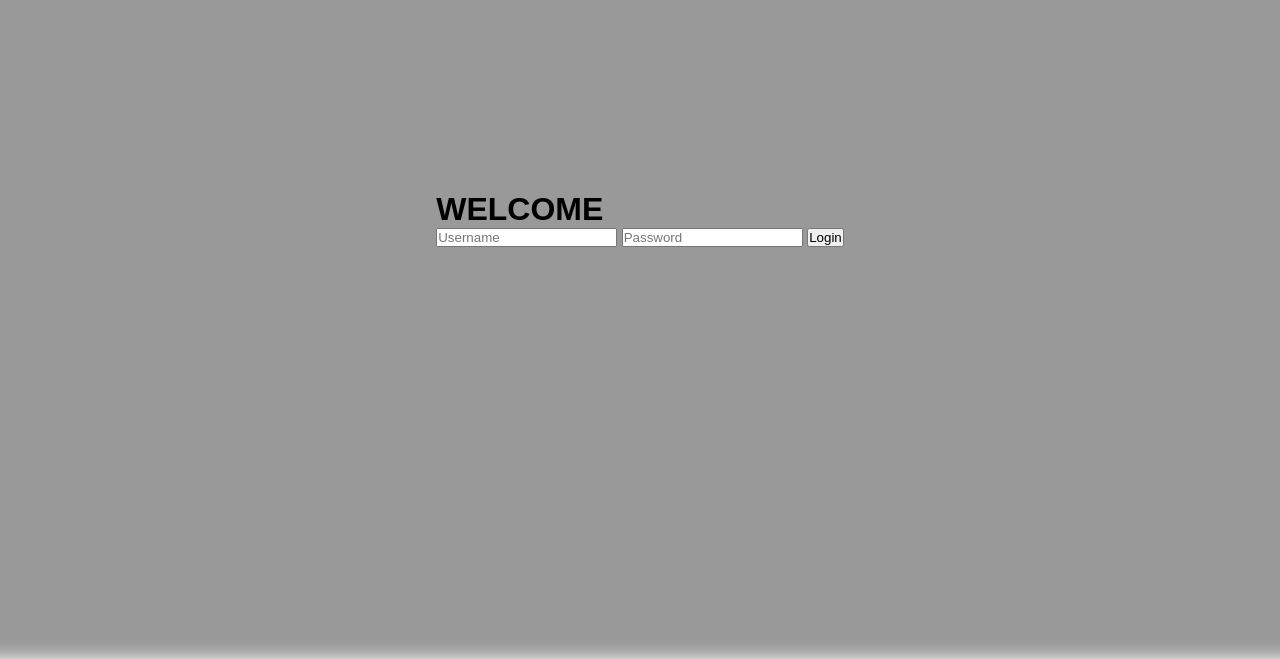
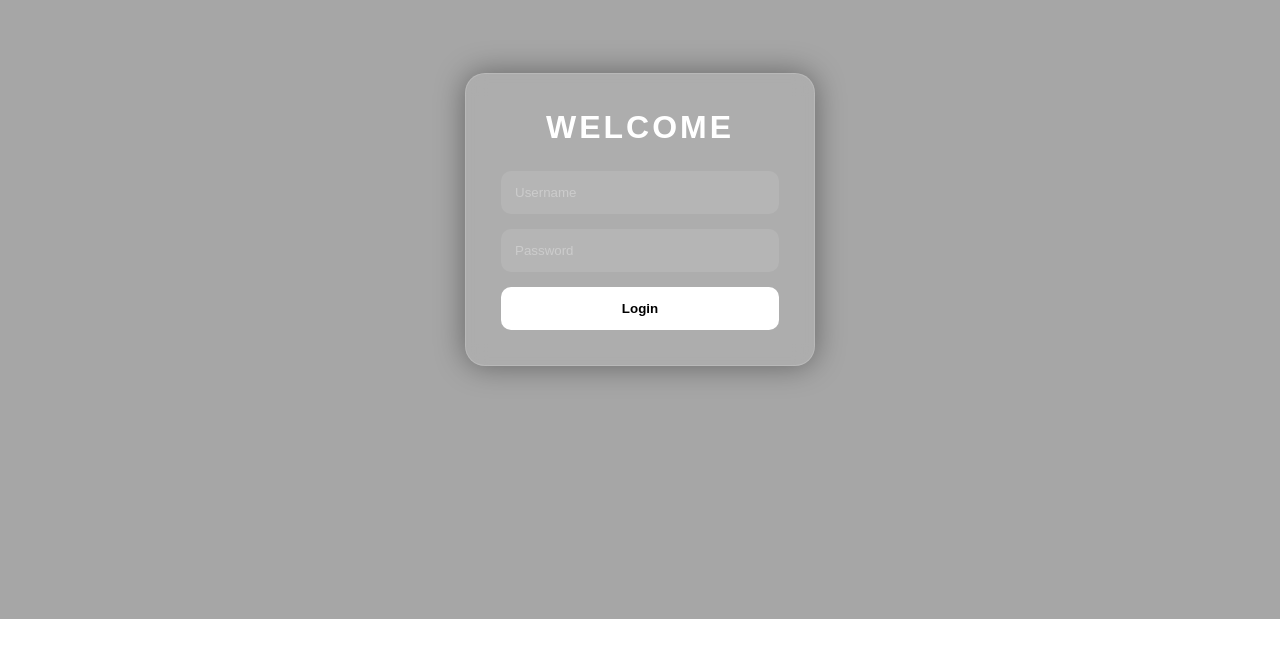
Before and after one commit to quanthaihong1/Thaihongquan, a plain HTML site: page index.html in a window 1280 px wide. Shown: the part 181-840 px from the top of the page. Drawn offline with Linux system fonts and the light colour scheme.

Commit message:
Update style.css

```diff
--- a/style.css
+++ b/style.css
@@ -7,17 +7,14 @@
 body{
     min-height:100vh;
 
-    background:
-    url("assets/images/bg.jpg")
-    center center/cover no-repeat;
-
-    font-family:Arial, Helvetica, sans-serif;
-
     display:flex;
     justify-content:center;
     align-items:center;
 
+    font-family:Arial, Helvetica, sans-serif;
+
     position:relative;
+    overflow:hidden;
 }
 
 body::before{
@@ -26,12 +23,85 @@ body::before{
     inset:0;
 
     background:
-        linear-gradient(rgba(0,0,0,.4), rgba(0,0,0,.4)),
         url("assets/images/bg.jpg")
         center center/cover no-repeat;
 
-    filter:blur(8px);
-    transform:scale(1.1);
+    filter:blur(6px) brightness(.5);
+    transform:scale(1.08);
 
+    z-index:-2;
+}
+
+body::after{
+    content:"";
+    position:absolute;
+    inset:0;
+    background:rgba(0,0,0,.35);
     z-index:-1;
 }
+
+.login-box{
+    width:350px;
+
+    padding:35px;
+
+    border-radius:20px;
+
+    background:rgba(255,255,255,.08);
+
+    backdrop-filter:blur(10px);
+
+    border:1px solid rgba(255,255,255,.15);
+
+    text-align:center;
+
+    box-shadow:
+    0 0 30px rgba(0,0,0,.4);
+}
+
+h1{
+    color:#fff;
+    margin-bottom:25px;
+    letter-spacing:3px;
+}
+
+input{
+    width:100%;
+    padding:14px;
+
+    margin-bottom:15px;
+
+    border:none;
+    outline:none;
+
+    border-radius:10px;
+
+    background:rgba(255,255,255,.1);
+
+    color:#fff;
+}
+
+input::placeholder{
+    color:#ccc;
+}
+
+button{
+    width:100%;
+    padding:14px;
+
+    border:none;
+
+    border-radius:10px;
+
+    background:#fff;
+
+    cursor:pointer;
+
+    font-weight:bold;
+
+    transition:.3s;
+}
+
+button:hover{
+    transform:translateY(-2px);
+}
```
